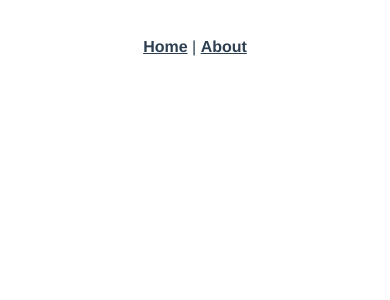
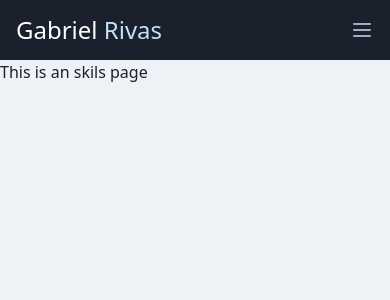
Before and after one commit to saurer19/resume, a Vue app: page /skills in a window 390 px wide. Shown: the top 300 px of the page. Built offline with nearby package versions, Linux system fonts and the light colour scheme.

Commit message:
navigation

```diff
--- a/package.json
+++ b/package.json
@@ -9,8 +9,11 @@
     "test:unit": "vue-cli-service test:unit"
   },
   "dependencies": {
+    "@fullhuman/postcss-purgecss": "^1.3.0",
+    "autoprefixer": "^9.6.4",
     "core-js": "^2.6.5",
     "register-service-worker": "^1.6.2",
+    "tailwindcss": "^1.1.2",
     "vue": "^2.6.10",
     "vue-router": "^3.0.3"
   },
--- a/postcss.config.js
+++ b/postcss.config.js
@@ -1,5 +1,13 @@
 module.exports = {
-  plugins: {
-    autoprefixer: {}
-  }
+  plugins: [
+    require('tailwindcss'),
+    require('autoprefixer'),
+    process.env.NODE_ENV === 'production' && require('@fullhuman/postcss-purgecss')({
+      content: [
+        './src/**/*.vue',
+        './public/index.html',
+      ],
+      defaultExtractor: content => content.match(/[A-Za-z0-9-_:/]+/g) || []
+    })
+  ]
 }
--- a/src/App.vue
+++ b/src/App.vue
@@ -1,29 +1,20 @@
 <template>
-  <div id="app">
-    <div id="nav">
-      <router-link to="/">Home</router-link> |
-      <router-link to="/about">About</router-link>
+  <div id="app" class="antialiased text-gray-900">
+    <div class="bg-gray-200 min-h-screen">
+      <Navbar />
+      <div>
+      <router-view />
+      </div>
     </div>
-    <router-view/>
   </div>
 </template>
-
-<style lang="scss">
-#app {
-  font-family: 'Avenir', Helvetica, Arial, sans-serif;
-  -webkit-font-smoothing: antialiased;
-  -moz-osx-font-smoothing: grayscale;
-  text-align: center;
-  color: #2c3e50;
-}
-#nav {
-  padding: 30px;
-  a {
-    font-weight: bold;
-    color: #2c3e50;
-    &.router-link-exact-active {
-      color: #42b983;
-    }
+<script>
+import Navbar from "./components/Navbar";
+export default {
+  name: "app",
+  components: {
+    Navbar
   }
-}
-</style>
+};
+</script>
+<style src="./assets/tailwind.css"></style>
--- /dev/null
+++ b/src/assets/tailwind.css
@@ -0,0 +1,3 @@
+@tailwind base;
+@tailwind components;
+@tailwind utilities;
--- a/src/components/HelloWorld.vue
+++ /dev/null
@@ -1,60 +0,0 @@
-<template>
-  <div class="hello">
-    <h1>{{ msg }}</h1>
-    <p>
-      For a guide and recipes on how to configure / customize this project,<br>
-      check out the
-      <a href="https://cli.vuejs.org" target="_blank" rel="noopener">vue-cli documentation</a>.
-    </p>
-    <h3>Installed CLI Plugins</h3>
-    <ul>
-      <li><a href="https://github.com/vuejs/vue-cli/tree/dev/packages/%40vue/cli-plugin-babel" target="_blank" rel="noopener">babel</a></li>
-      <li><a href="https://github.com/vuejs/vue-cli/tree/dev/packages/%40vue/cli-plugin-pwa" target="_blank" rel="noopener">pwa</a></li>
-      <li><a href="https://github.com/vuejs/vue-cli/tree/dev/packages/%40vue/cli-plugin-eslint" target="_blank" rel="noopener">eslint</a></li>
-      <li><a href="https://github.com/vuejs/vue-cli/tree/dev/packages/%40vue/cli-plugin-unit-jest" target="_blank" rel="noopener">unit-jest</a></li>
-    </ul>
-    <h3>Essential Links</h3>
-    <ul>
-      <li><a href="https://vuejs.org" target="_blank" rel="noopener">Core Docs</a></li>
-      <li><a href="https://forum.vuejs.org" target="_blank" rel="noopener">Forum</a></li>
-      <li><a href="https://chat.vuejs.org" target="_blank" rel="noopener">Community Chat</a></li>
-      <li><a href="https://twitter.com/vuejs" target="_blank" rel="noopener">Twitter</a></li>
-      <li><a href="https://news.vuejs.org" target="_blank" rel="noopener">News</a></li>
-    </ul>
-    <h3>Ecosystem</h3>
-    <ul>
-      <li><a href="https://router.vuejs.org" target="_blank" rel="noopener">vue-router</a></li>
-      <li><a href="https://vuex.vuejs.org" target="_blank" rel="noopener">vuex</a></li>
-      <li><a href="https://github.com/vuejs/vue-devtools#vue-devtools" target="_blank" rel="noopener">vue-devtools</a></li>
-      <li><a href="https://vue-loader.vuejs.org" target="_blank" rel="noopener">vue-loader</a></li>
-      <li><a href="https://github.com/vuejs/awesome-vue" target="_blank" rel="noopener">awesome-vue</a></li>
-    </ul>
-  </div>
-</template>
-
-<script>
-export default {
-  name: 'HelloWorld',
-  props: {
-    msg: String
-  }
-}
-</script>
-
-<!-- Add "scoped" attribute to limit CSS to this component only -->
-<style scoped lang="scss">
-h3 {
-  margin: 40px 0 0;
-}
-ul {
-  list-style-type: none;
-  padding: 0;
-}
-li {
-  display: inline-block;
-  margin: 0 10px;
-}
-a {
-  color: #42b983;
-}
-</style>
--- /dev/null
+++ b/src/components/Navbar.vue
@@ -0,0 +1,46 @@
+<template>
+  <header class="bg-gray-900  sm:flex sm:justify-between sm:items-center sm:px-4 sm:py-3">
+    <div class="flex items-center justify-between px-4 py-3">
+      <div class="text-white text-2xl">
+        Gabriel
+        <span class="text-blue-200">Rivas</span>
+      </div>
+      <div class="sm:hidden">
+        <button
+          @click="isOpen = !isOpen"
+          type="button"
+          class="block text-gray-500 hover:text-white focus:text-white focus:outline-none"
+        >
+          <svg class="h-6 w-6 fill-current" viewBox="0 0 24 24">
+            <path
+              v-if="isOpen"
+              fill-rule="evenodd"
+              d="M18.278 16.864a1 1 0 0 1-1.414 1.414l-4.829-4.828-4.828 4.828a1 1 0 0 1-1.414-1.414l4.828-4.829-4.828-4.828a1 1 0 0 1 1.414-1.414l4.829 4.828 4.828-4.828a1 1 0 1 1 1.414 1.414l-4.828 4.829 4.828 4.828z"
+            />
+            <path
+              v-if="!isOpen"
+              fill-rule="evenodd"
+              d="M4 5h16a1 1 0 0 1 0 2H4a1 1 0 1 1 0-2zm0 6h16a1 1 0 0 1 0 2H4a1 1 0 0 1 0-2zm0 6h16a1 1 0 0 1 0 2H4a1 1 0 0 1 0-2z"
+            />
+          </svg>
+        </button>
+      </div>
+    </div>
+    <nav :class="isOpen ? 'block' : 'hidden'" class="sm:block">
+      <div class="px-2 pt-2 pb-4 sm:flex sm:p-0">
+        <router-link to="/" class="block px-2 py-1 text-white font-semibold rounded hover:bg-gray-800">Home</router-link>
+        <router-link to="/skills" class="mt-1 block px-2 py-1 text-white font-semibold rounded hover:bg-gray-800 sm:mt-0 sm:ml-2">Skills</router-link>
+        <router-link to="/experience" class="mt-1 block px-2 py-1 text-white font-semibold rounded hover:bg-gray-800 sm:mt-0 sm:ml-2">Experience</router-link>
+      </div>
+    </nav>
+  </header>
+</template>
+<script>
+export default {
+  data() {
+    return {
+      isOpen: false
+    };
+  }
+};
+</script>
--- a/src/router.js
+++ b/src/router.js
@@ -14,12 +14,14 @@ export default new Router({
       component: Home
     },
     {
-      path: '/about',
-      name: 'about',
-      // route level code-splitting
-      // this generates a separate chunk (about.[hash].js) for this route
-      // which is lazy-loaded when the route is visited.
-      component: () => import(/* webpackChunkName: "about" */ './views/About.vue')
+      path: '/skills',
+      name: 'skills',
+      component: () => import(/* webpackChunkName: "about" */ './views/Skills.vue')
+    },
+    {
+      path: '/experience',
+      name: 'experience',
+      component: () => import(/* webpackChunkName: "about" */ './views/Experience.vue')
     }
   ]
 })
--- a/src/views/About.vue
+++ /dev/null
@@ -1,5 +0,0 @@
-<template>
-  <div class="about">
-    <h1>This is an about page</h1>
-  </div>
-</template>
--- /dev/null
+++ b/src/views/Experience.vue
@@ -0,0 +1,5 @@
+<template>
+  <div class="experience">
+    <h1>This is an experience page</h1>
+  </div>
+</template>
--- a/src/views/Home.vue
+++ b/src/views/Home.vue
@@ -1,18 +1,14 @@
 <template>
   <div class="home">
-    <img alt="Vue logo" src="../assets/logo.png">
-    <HelloWorld msg="Welcome to Your Vue.js App"/>
+    <div class="text-xl">Home Text</div>
   </div>
 </template>
 
 <script>
 // @ is an alias to /src
-import HelloWorld from '@/components/HelloWorld.vue'
 
 export default {
   name: 'home',
-  components: {
-    HelloWorld
-  }
+
 }
 </script>
--- /dev/null
+++ b/src/views/Skills.vue
@@ -0,0 +1,5 @@
+<template>
+  <div class="skills">
+    <h1>This is an skils page</h1>
+  </div>
+</template>
--- /dev/null
+++ b/tailwind.config.js
@@ -0,0 +1,7 @@
+module.exports = {
+  theme: {
+    extend: {}
+  },
+  variants: {},
+  plugins: []
+}
```
Also changed, not shown: src/assets/logo.png (deleted), 1 other file (tests, documents, lock files or other folders).
